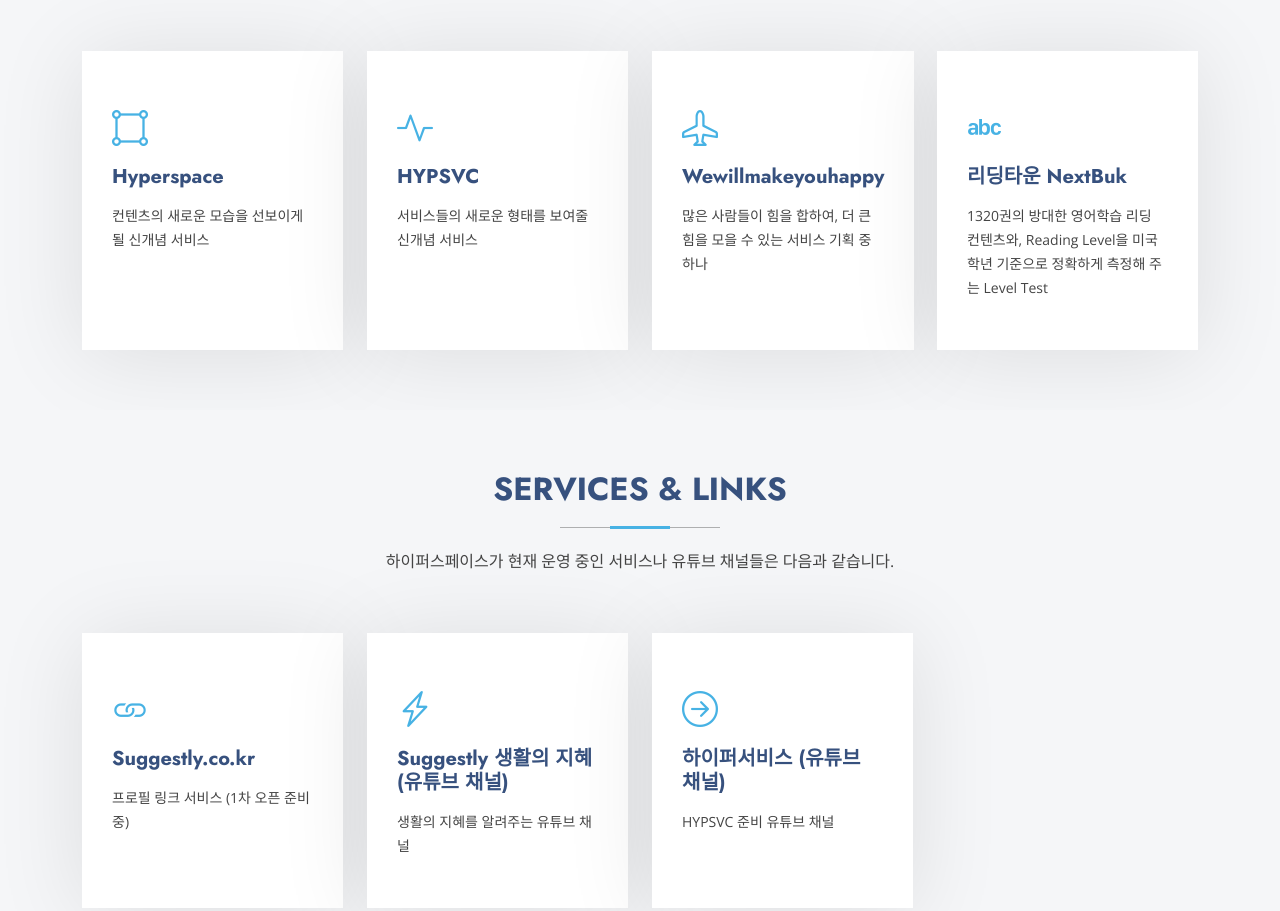
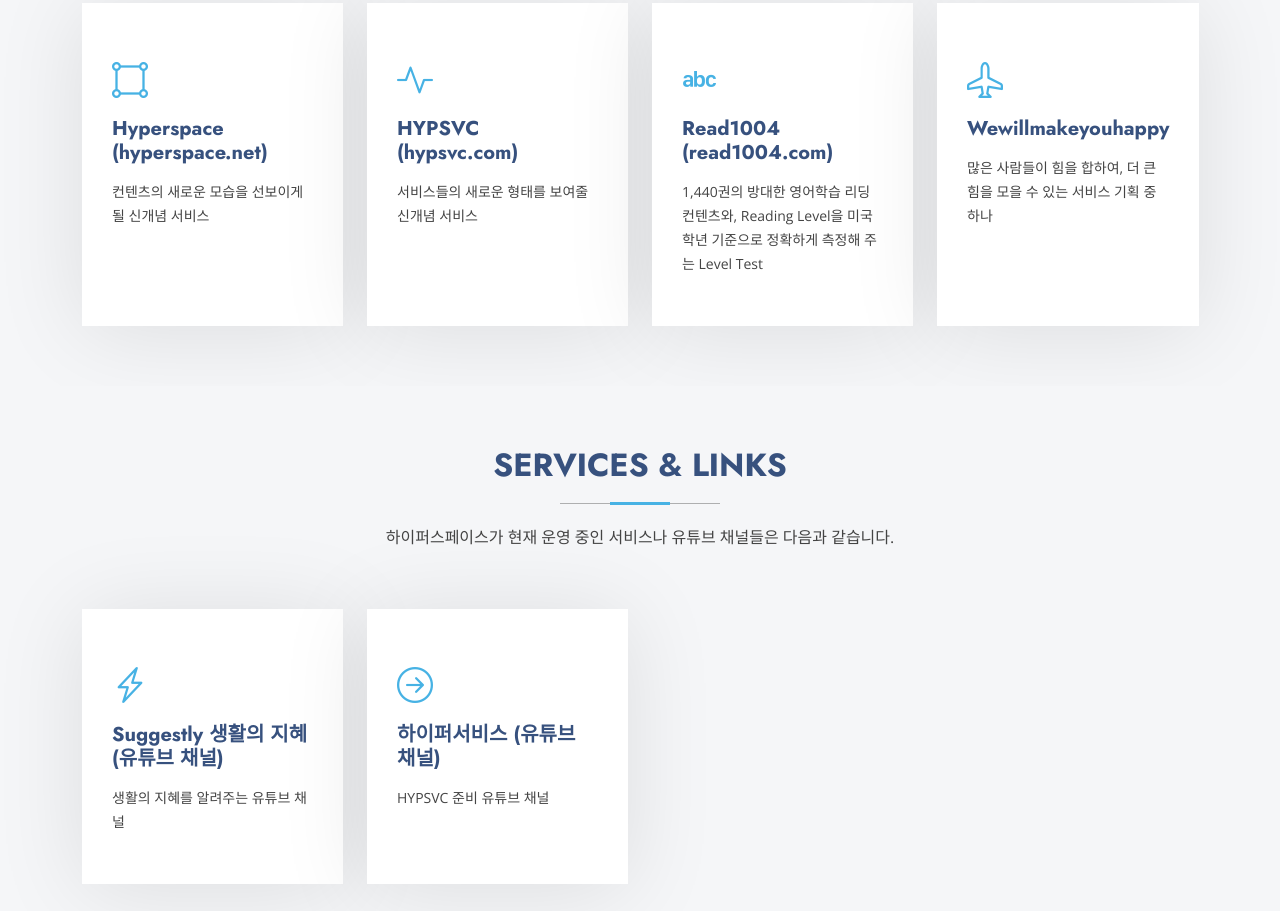
Before and after one commit to hyperspacekorea/HyperspaceCompanySite, a website: page index.html in a window 1280 px wide. Shown: the part 2843-3754 px from the top of the page. Drawn offline with nearby package versions, Linux system fonts and the light colour scheme.

Commit message:
hyperspace-1-W1 수정 — 첫 화면의 suggestly 카드 · 글 · 링크를 걷고 서비스 카드를 지금 사실대로(Read1004 · 실제 도메인)
- Services & Links: Suggestly.co.kr 카드를 걷음(남는 유튜브 카드 둘의 등장 차례 100 · 200)
- Services: 「리딩타운 NextBuk」 카드를 Read1004 로 바꿔 셋째 자리로 옮김(1320권 → 1,440권 · 링크 read1004.com)
- Services: 사이트 카드 셋의 제목에 도메인 표기 — Hyperspace (hyperspace.net) · HYPSVC (hypsvc.com) · Read1004 (read1004.com),
  링크는 hypsvc.com · read1004.com 둘에만 걸음(hyperspace.net 은 A 기록이 없어 열리지 않아 표기만)
- 하는 일 FAQ 01: Suggestly 소개 문장과 이음말 「그리고 이어서,」를 걷음
- 하는 일 FAQ 03: 1320권 → 1,440권 · NextBuk → Read1004 · 「제공하려 하고 있습니다」 → 「제공하고 있습니다」
- Follow Us: suggestly 프로필링크 글과 suggestly.co.kr 링크를 걷음(유튜브 링크는 그대로)

Co-Authored-By: Claude Fable 5.2 <noreply@anthropic.com>

```diff
--- a/index.html
+++ b/index.html
@@ -221,8 +221,7 @@
                               <h3><span>01</span> 어떤 인터넷 서비스들을 만들고 있나요?</h3>
                               <div class="faq-content">
                                   <p>
-                                      현재 모습이 일단 드러난 것은 Suggestly라는 프로필 링크 서비스인데, 이 서비스의 목표는 많은 서비스들을 모으는 것입니다.
-                                      그리고 이어서, 컨텐츠의 새로운 모습을 선보이고자 하는 hyperspace, 서비스의 새로운 모습을 선보이려는 hypsvc,
+                                      컨텐츠의 새로운 모습을 선보이고자 하는 hyperspace, 서비스의 새로운 모습을 선보이려는 hypsvc,
                                       그 밖에 많은 사람들이 힘을 합하여, 더 큰 힘을 모을 수 있는 여러 서비스들을 구상하고 준비중에 있으며, 그 중 하나는 wewillmakeyouhappy 입니다.
                                   </p>
                               </div>
@@ -244,8 +243,8 @@
                               <h3><span>03</span> 학생들을 대상으로 하는 영어학습 서비스도 한다구요?</h3>
                               <div class="faq-content">
                                   <p>
-                                      글로벌 교육기관인 리딩타운의, 특화되고 뛰어난 1320권의 방대한 영어학습 리딩 컨텐츠인 NextBuk 학습 서비스와,
-                                      Level Test 서비스를 보다 많은 분들께 쉽고 편리하게 제공하려 하고 있습니다.
+                                      글로벌 교육기관인 리딩타운의, 특화되고 뛰어난 1,440권의 방대한 영어학습 리딩 컨텐츠인 Read1004 학습 서비스와,
+                                      Level Test 서비스를 보다 많은 분들께 쉽고 편리하게 제공하고 있습니다.
                                   </p>
                               </div>
                               <i class="faq-toggle bi bi-chevron-right"></i>
@@ -343,7 +342,7 @@
                   <div class="col-xl-3 col-md-6 d-flex" data-aos="fade-up" data-aos-delay="100">
                       <div class="service-item position-relative">
                           <div class="icon"><i class="bi bi-bounding-box-circles icon"></i></div>
-                          <h4><a href="" class="stretched-link">Hyperspace</a></h4>
+                          <h4><a href="" class="stretched-link">Hyperspace (hyperspace.net)</a></h4>
                           <p>컨텐츠의 새로운 모습을 선보이게 될 신개념 서비스</p>
                       </div>
                   </div><!-- End Service Item -->
@@ -351,24 +350,24 @@
                   <div class="col-xl-3 col-md-6 d-flex" data-aos="fade-up" data-aos-delay="200">
                       <div class="service-item position-relative">
                           <div class="icon"><i class="bi bi-activity icon"></i></div>
-                          <h4><a href="" class="stretched-link">HYPSVC</a></h4>
+                          <h4><a href="https://hypsvc.com/" class="stretched-link" target="_blank" rel="noopener">HYPSVC (hypsvc.com)</a></h4>
                           <p>서비스들의 새로운 형태를 보여줄 신개념 서비스</p>
                       </div>
                   </div><!-- End Service Item -->
 
                   <div class="col-xl-3 col-md-6 d-flex" data-aos="fade-up" data-aos-delay="300">
                       <div class="service-item position-relative">
-                          <div class="icon"><i class="bi bi-airplane icon"></i></div>
-                          <h4><a href="" class="stretched-link">Wewillmakeyouhappy</a></h4>
-                          <p>많은 사람들이 힘을 합하여, 더 큰 힘을 모을 수 있는 서비스 기획 중 하나</p>
+                          <div class="icon"><i class="bi bi-alphabet icon"></i></div>
+                          <h4><a href="https://read1004.com/" class="stretched-link" target="_blank" rel="noopener">Read1004 (read1004.com)</a></h4>
+                          <p>1,440권의 방대한 영어학습 리딩 컨텐츠와, Reading Level을 미국 학년 기준으로 정확하게 측정해 주는 Level Test</p>
                       </div>
                   </div><!-- End Service Item -->
 
                   <div class="col-xl-3 col-md-6 d-flex" data-aos="fade-up" data-aos-delay="400">
                       <div class="service-item position-relative">
-                          <div class="icon"><i class="bi bi-alphabet icon"></i></div>
-                          <h4><a href="" class="stretched-link">리딩타운 NextBuk</a></h4>
-                          <p>1320권의 방대한 영어학습 리딩 컨텐츠와, Reading Level을 미국 학년 기준으로 정확하게 측정해 주는 Level Test</p>
+                          <div class="icon"><i class="bi bi-airplane icon"></i></div>
+                          <h4><a href="" class="stretched-link">Wewillmakeyouhappy</a></h4>
+                          <p>많은 사람들이 힘을 합하여, 더 큰 힘을 모을 수 있는 서비스 기획 중 하나</p>
                       </div>
                   </div><!-- End Service Item -->
 
@@ -391,14 +390,6 @@
               <div class="row gy-4">
 
                   <div class="col-xl-3 col-md-6 d-flex" data-aos="fade-up" data-aos-delay="100">
-                      <div class="service-item position-relative">
-                          <div class="icon"><i class="bi bi-link icon"></i></div>
-                          <h4><a href="https://suggestly.co.kr/" class="stretched-link" target="_blank" rel="noopener">Suggestly.co.kr</a></h4>
-                          <p>프로필 링크 서비스 (1차 오픈 준비중)</p>
-                      </div>
-                  </div><!-- End Service Item -->
-
-                  <div class="col-xl-3 col-md-6 d-flex" data-aos="fade-up" data-aos-delay="200">
                       <div class="service-item position-relative">
                           <div class="icon"><i class="bi bi-lightning-charge icon"></i></div>
                           <h4><a href="https://www.youtube.com/@SuggestlyLife" class="stretched-link" target="_blank" rel="noopener">Suggestly 생활의 지혜 (유튜브 채널)</a></h4>
@@ -1302,9 +1293,8 @@
 
         <div class="col-lg-4 col-md-12">
           <h4>Follow Us</h4>
-          <p>현재는 'suggestly 프로필링크 서비스'와 '유튜브 suggestly - 생활의 지혜 채널'이 있어요~</p>
+          <p>현재는 '유튜브 suggestly - 생활의 지혜 채널'이 있어요~</p>
           <div class="social-links d-flex">
-              <a href="https://suggestly.co.kr/"><i class="bi bi-0-circle"></i></a>
               <a href="https://www.youtube.com/@SuggestlyLife"><i class="bi bi-youtube"></i></a>
               <!--<a href=""><i class="bi bi-twitter-x"></i></a>
               <a href=""><i class="bi bi-facebook"></i></a>
```
